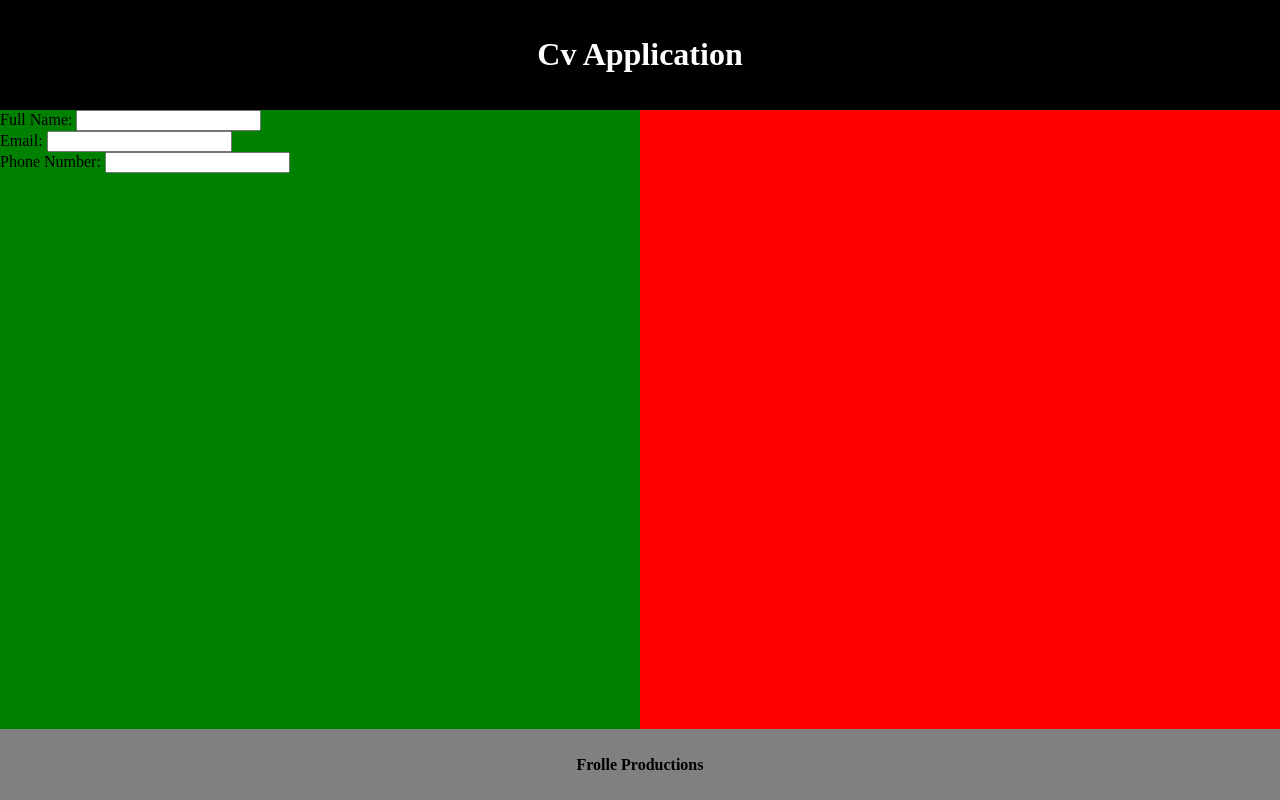
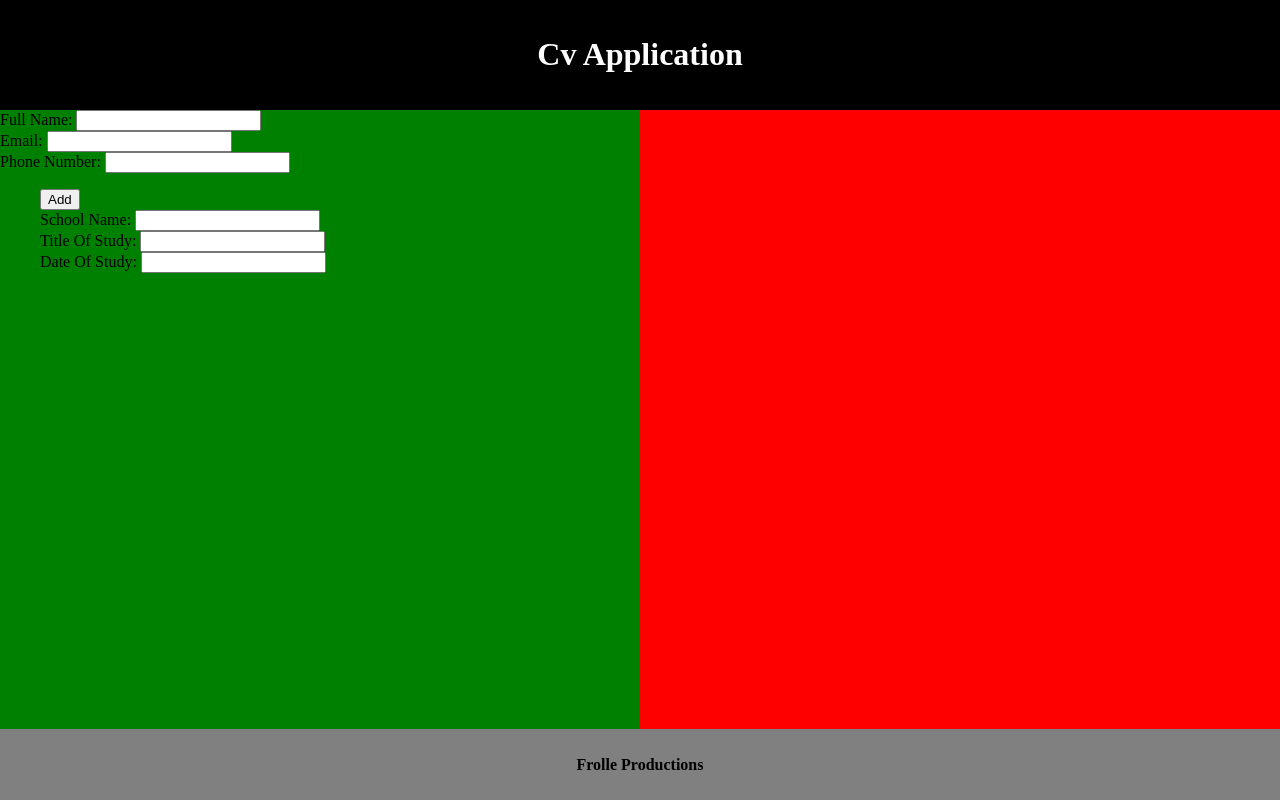
Before and after one commit to FrodeBerg/odin-cv-app, a React (Create React App) app: page / in a window 1280 px wide. Built offline with nearby package versions, Linux system fonts and the light colour scheme.

Commit message:
Add logic to add and edit educational experience

```diff
--- a/src/App.js
+++ b/src/App.js
@@ -1,6 +1,7 @@
 import './App.css';
 import React from 'react';
 import { General } from './components/General'
+import { Educational } from './components/Educational'
 //import ReactDOM from 'react-dom/client';
 
 class App extends React.Component {
@@ -11,10 +12,15 @@ class App extends React.Component {
       Email : "",
       Name : "",
       Phone : "",
+      Educational : [{
+        school : "",
+        title: "",
+        date: "",
+      }],
     };
   }
 
-  setInput = (event) => {
+  setGeneralInput = (event) => {
     let target = event.target
     this.setState({
       [target.name] : target.value
@@ -22,12 +28,32 @@ class App extends React.Component {
     console.log(this.state)
   }
 
+  addEducational = () => {
+    this.setState({
+      Educational : [...this.state.Educational, {
+        school : "",
+        title: "",
+        date: "",
+      }]
+    })
+    console.log(this.state.Educational)
+  }
+
+  setEducationalInput = (event) => {
+
+  }
+
   render() {
     return (
       <div className='page'>
         <Header />
         <div className='main'>
-          <Edit setInput={this.setInput}/>
+          <Edit
+          setGeneralInput={this.setGeneralInput}
+          addEducational={this.addEducational}
+          setEducationalInput={this.setEducationalInput}
+          Educational={this.state.Educational}
+          />
           <Finished />
         </div>
         <Footer />
@@ -50,7 +76,19 @@ class Edit extends React.Component {
   render() {
     return (
       <div className='edit'>
-        <General setInput={this.props.setInput} />
+        <General setInput={this.props.setGeneralInput} />
+        <ul>
+          {
+            this.props.Educational.map((item, index) => (
+              <Educational
+              key={index}
+              addEducational={this.props.addEducational}
+              setEducationalInput={this.props.setEducationalInput}
+              />
+            ))
+          }
+        </ul>
+
       </div>
     )
   }
--- a/src/components/Educational.js
+++ b/src/components/Educational.js
@@ -0,0 +1,15 @@
+import React from "react";
+import { InputField } from "./InputField";
+
+export class Educational extends React.Component {
+    render() {
+        return (
+            <div>
+                <button onClick={this.props.addEducational}>Add</button>
+                <InputField field="school" title="School Name: " function={this.props.setEducationalInput}/>
+                <InputField field="title" title="Title Of Study: " function={this.props.setEducationalInput}/>
+                <InputField field="date" title="Date Of Study: " function={this.props.setEducationalInput}/>
+            </div>
+        )
+    }
+}
```
